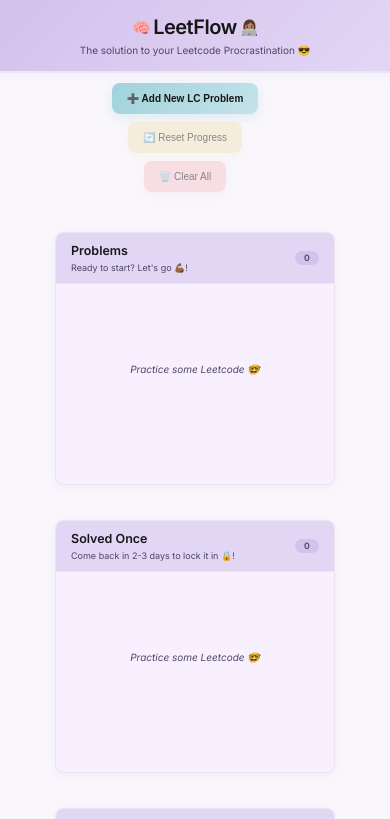
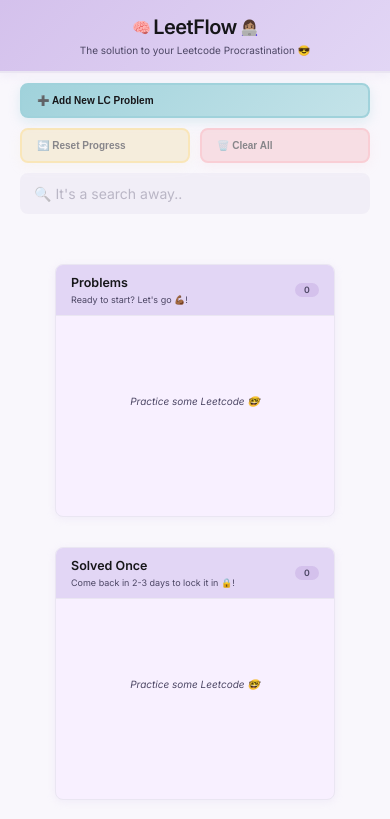
Before and after one commit to code-techhb/leetFlow, a React (Vite) app: page / in a window 390 px wide. Shown: the top 819 px of the page. Built offline with nearby package versions, Linux system fonts and the light colour scheme.

Commit message:
👀feat: add search functionality + refactor kanban actions btns

```diff
--- a/src/App.jsx
+++ b/src/App.jsx
@@ -9,6 +9,7 @@
 const App = () => {
   const [modal, setModal] = useState(false);
   const [problems, setProblems] = useState([]);
+  const [searchQuery, setSearchQuery] = useState("");
   const [showConfetti, setShowConfetti] = useState(false);
 
   // Load problems from localStorage on component mount
@@ -123,6 +124,24 @@
     mastered: getProblemsByStatus("mastered").length,
   };
 
+  // search
+  const filteredProblems =
+    searchQuery.trim() === ""
+      ? problems
+      : problems.filter((problem) =>
+          problem.title.toLowerCase().includes(searchQuery.toLowerCase())
+        );
+
+  const getFilteredProblemsByStatus = (status) => {
+    return filteredProblems.filter((problem) => problem.status === status);
+  };
+
+  useEffect(() => {
+    if (problems.length === 0) {
+      setSearchQuery("");
+    }
+  }, [problems.length]);
+
   return (
     <div className="appContainer">
       <Header />
@@ -131,9 +150,12 @@
         problems={problems}
         onMoveProblem={moveProblem}
         onDeleteProblem={deleteProblem}
-        getProblemsByStatus={getProblemsByStatus}
+        searchQuery={searchQuery}
+        onSearchChange={setSearchQuery}
+        getProblemsByStatus={getFilteredProblemsByStatus}
         onClearAll={clearAllProblems}
         onResetProgress={resetProgress}
+        hasProblems={problems.length > 0}
       />
       {modal && <AddForm onClose={closeModal} onSubmit={addProblem} />}
       <Stats stats={stats} />
--- a/src/components/KanbanBtn/KanbanBtn.jsx
+++ b/src/components/KanbanBtn/KanbanBtn.jsx
@@ -1,10 +1,56 @@
 import styles from "./KanbanBtn.module.css";
 
-const KanbanBtn = ({ toggleModal }) => {
+const KanbanBtn = ({
+  toggleModal,
+  onClearAll,
+  onResetProgress,
+  searchQuery,
+  onSearchChange,
+  hasProblems,
+  hasProgress,
+}) => {
   return (
-    <button className={styles.btn} onClick={toggleModal}>
-      ➕ Add New LC Problem
-    </button>
+    <div className={styles.buttonGroup}>
+      <button className={styles.addBtn} onClick={toggleModal}>
+        ➕ Add New LC Problem
+      </button>
+
+      <button
+        className={`${styles.resetBtn} ${!hasProgress ? styles.disabled : ""}`}
+        onClick={onResetProgress}
+        disabled={!hasProgress}
+      >
+        🔄 Reset Progress
+      </button>
+
+      <button
+        className={`${styles.clearBtn} ${!hasProblems ? styles.disabled : ""}`}
+        onClick={onClearAll}
+        disabled={!hasProblems}
+      >
+        🗑️ Clear All
+      </button>
+
+      <div className={styles.searchContainer}>
+        <input
+          type="text"
+          placeholder="🔍 It's a search away.."
+          value={searchQuery}
+          onChange={(e) => onSearchChange(e.target.value)}
+          className={styles.searchInput}
+          disabled={!hasProblems}
+        />
+        {searchQuery && hasProblems && (
+          <button
+            className={styles.clearSearch}
+            onClick={() => onSearchChange("")}
+            aria-label="Clear search"
+          >
+            ✕
+          </button>
+        )}
+      </div>
+    </div>
   );
 };
 
--- a/src/components/KanbanBtn/KanbanBtn.module.css
+++ b/src/components/KanbanBtn/KanbanBtn.module.css
@@ -1,22 +1,99 @@
-.btn {
+.buttonGroup {
+  display: flex;
+  width: 100%;
+  gap: 1rem;
+  align-items: center;
+  justify-content: flex-end;
+  margin-bottom: 2rem;
+  padding: 0 2rem;
+}
+
+.searchContainer {
+  flex: 1;
+  max-width: 400px;
+  margin-left: auto;
+  position: relative;
+}
+
+.searchInput {
+  width: 100%;
+  padding: 1rem 1.2rem;
+  font-size: 1.5rem;
+  font-family: "Inter", sans-serif;
+  border: 2px solid var(--border);
+  border-radius: 8px;
+  background-color: var(--surface);
+  color: var(--text);
+  transition: all 0.3s ease;
+}
+
+.searchInput:focus {
+  outline: none;
+  border-color: var(--primary);
+  box-shadow: 0 0 0 3px var(--shadow);
+}
+
+.searchInput::placeholder {
+  color: var(--text-secondary);
+  opacity: 0.7;
+}
+
+.clearSearch {
+  position: absolute !important;
+  right: 1rem;
+  top: 50%;
+  transform: translateY(-50%);
+  background: none;
   border: none;
-  background: linear-gradient(135deg, var(--accent), var(--accent-light));
+  color: var(--text-secondary);
+  font-size: 2rem;
+  cursor: pointer;
+  padding: 0.5rem;
+  display: flex;
+  align-items: center;
+  justify-content: center;
+  border-radius: 50%;
+  width: 2.8rem;
+  height: 2.8rem;
+  transition: all 0.2s ease;
+  line-height: 1;
+}
+
+.clearSearch:hover {
+  background-color: var(--border);
   color: var(--text);
+}
+
+.clearSearch:active {
+  transform: translateY(-50%) scale(0.95);
+}
+
+.addBtn,
+.resetBtn,
+.clearBtn {
   padding: 1.2rem 2rem;
+  border: none;
   border-radius: 8px;
   font-size: 1.1rem;
   font-weight: 600;
   cursor: pointer;
   transition: all 0.3s ease;
-  box-shadow: 0 4px 12px rgba(160, 210, 219, 0.3);
   display: flex;
   align-items: center;
   gap: 0.5rem;
+  white-space: nowrap;
+}
+
+.addBtn {
+  background: linear-gradient(135deg, var(--accent), var(--accent-light));
+  color: var(--text);
+  box-shadow: 0 4px 12px rgba(160, 210, 219, 0.3);
   position: relative;
   overflow: hidden;
+  border: 2px solid var(--accent);
 }
 
-.btn::before {
+.addBtn::before {
   content: "";
   position: absolute;
   top: 0;
@@ -32,24 +109,94 @@
   transition: left 0.5s;
 }
 
-.btn:hover {
+.addBtn:hover {
   transform: translateY(-2px);
   box-shadow: 0 8px 20px rgba(160, 210, 219, 0.4);
   background: linear-gradient(135deg, var(--accent-light), var(--accent));
 }
 
-.btn:hover::before {
+.addBtn:hover::before {
   left: 100%;
 }
 
-.btn:active {
-  transform: translateY(0);
-  box-shadow: 0 4px 12px rgba(160, 210, 219, 0.3);
+.resetBtn {
+  background-color: var(--warning);
+  color: var(--text);
+  box-shadow: 0 4px 12px rgba(242, 227, 188, 0.3);
+  border: 2px solid #fad577ff;
+}
+
+.resetBtn:hover:not(:disabled) {
+  transform: translateY(-2px);
+  box-shadow: 0 8px 20px rgba(242, 227, 188, 0.4);
+}
+
+.clearBtn {
+  background-color: var(--error);
+  color: var(--text);
+  box-shadow: 0 4px 12px rgba(245, 198, 203, 0.3);
+  border: 2px solid #f9a5adff;
+}
+
+.clearBtn:hover:not(:disabled) {
+  transform: translateY(-2px);
+  box-shadow: 0 8px 20px rgba(245, 198, 203, 0.4);
+}
+
+.disabled {
+  opacity: 0.5;
+  cursor: not-allowed;
+}
+
+.disabled:hover {
+  transform: none;
+}
+
+.searchInput:disabled {
+  opacity: 0.5;
+  cursor: not-allowed;
+  background-color: var(--border);
+}
+
+.searchInput.disabled::placeholder {
+  color: var(--text-secondary);
+  opacity: 0.5;
 }
 
 @media (max-width: 768px) {
-  .btn {
+  .buttonGroup {
+    display: grid;
+    grid-template-columns: 1fr 1fr;
+    gap: 1rem;
+    padding: 0 1rem;
+  }
+
+  .searchContainer {
+    grid-column: 1 / -1;
+    max-width: 100%;
+    margin-left: 0;
+  }
+
+  .addBtn {
+    grid-column: 1 / -1;
+  }
+
+  .resetBtn {
+    grid-column: 1 / 2;
+  }
+
+  .clearBtn {
+    grid-column: 2 / 3;
+  }
+
+  .addBtn,
+  .resetBtn,
+  .clearBtn {
     padding: 1rem 1.5rem;
     font-size: 1rem;
   }
+
+  .searchInput {
+    font-size: 1.4rem;
+  }
 }
--- a/src/components/KanbanContainer/KanbanContainer.jsx
+++ b/src/components/KanbanContainer/KanbanContainer.jsx
@@ -10,6 +10,8 @@
   onClearAll,
   onResetProgress,
   getProblemsByStatus,
+  searchQuery,
+  onSearchChange,
 }) => {
   const cardConfigs = [
     {
@@ -49,31 +51,20 @@
       recommendation: "Conquered! You're unstoppable 🎉✨!",
     },
   ];
+
   const hasProgress = problems.some((problem) => problem.status !== "problems");
 
   return (
     <section className={styles.wrapper}>
-      <div className={styles.buttonGroup}>
-        <KanbanBtn toggleModal={onToggleModal} />
-        <button
-          className={`${styles.resetButton} ${
-            !hasProgress ? styles.disabled : ""
-          }`}
-          onClick={onResetProgress}
-          disabled={!hasProgress}
-        >
-          🔄 Reset Progress
-        </button>
-        <button
-          className={`${styles.clearButton} ${
-            problems.length === 0 ? styles.disabled : ""
-          }`}
-          onClick={onClearAll}
-          disabled={problems.length === 0}
-        >
-          🗑️ Clear All
-        </button>
-      </div>
+      <KanbanBtn
+        toggleModal={onToggleModal}
+        onClearAll={onClearAll}
+        onResetProgress={onResetProgress}
+        searchQuery={searchQuery}
+        onSearchChange={onSearchChange}
+        hasProblems={problems.length > 0}
+        hasProgress={hasProgress}
+      />
 
       <div className={styles.kanban}>
         {cardConfigs.map((config) => (
--- a/src/components/KanbanContainer/KanbanContainer.module.css
+++ b/src/components/KanbanContainer/KanbanContainer.module.css
@@ -18,63 +18,6 @@
   padding: 0 1rem;
 }
 
-.buttonGroup {
-  display: flex;
-  width: 100vw;
-  gap: 1rem;
-  align-items: center;
-  justify-content: flex-end;
-  margin-bottom: 1rem;
-  padding-right: 2rem;
-}
-
-.resetButton,
-.clearButton {
-  padding: 1rem 1.5rem;
-  border: none;
-  border-radius: 8px;
-  font-size: 1rem;
-  font-weight: 500;
-  cursor: pointer;
-  transition: all 0.3s ease;
-  display: flex;
-  align-items: center;
-  gap: 0.5rem;
-}
-
-.resetButton {
-  background-color: var(--warning);
-  color: var(--text);
-  box-shadow: 0 4px 12px rgba(242, 227, 188, 0.3);
-}
-
-.resetButton:hover {
-  transform: translateY(-2px);
-}
-
-.clearButton {
-  background-color: var(--error);
-  color: var(--text);
-  box-shadow: 0 4px 12px rgba(245, 198, 203, 0.3);
-}
-
-.clearButton:hover {
-  transform: translateY(-2px);
-}
-
-.resetButton:disabled,
-.clearButton:disabled {
-  opacity: 0.5;
-  cursor: not-allowed;
-  transform: none;
-}
-
-.resetButton:disabled:hover,
-.clearButton:disabled:hover {
-  transform: none;
-}
-
-/* Responsive design */
 @media (max-width: 1200px) {
   .kanban {
     display: grid;
@@ -83,9 +26,6 @@
     gap: 1.5rem;
     justify-content: center;
     max-width: 80rem;
-  }
-  .buttonGroup {
-    justify-content: center;
   }
 }
 
@@ -96,16 +36,13 @@
   }
 }
 
-@media (max-width: 768px) {
+@media (max-width: 604px) {
+  .wrapper {
+    padding: 1rem;
+  }
+
   .kanban {
-    display: flex;
-    flex-direction: column;
-    align-items: center;
-    gap: 1.5rem;
-    overflow-x: visible;
-  }
-  .buttonGroup {
-    flex-direction: column;
-    gap: 0.8rem;
+    grid-template-columns: 1fr;
+    place-items: center;
   }
 }
```
